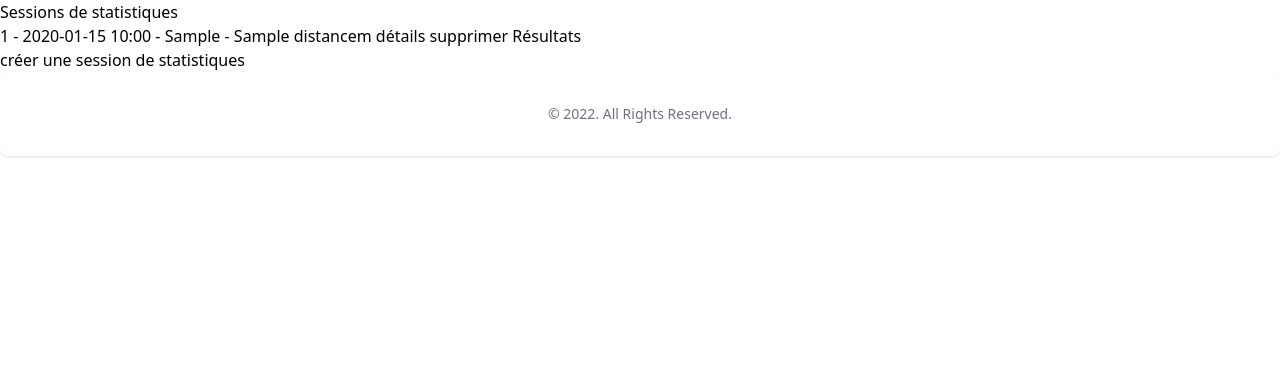
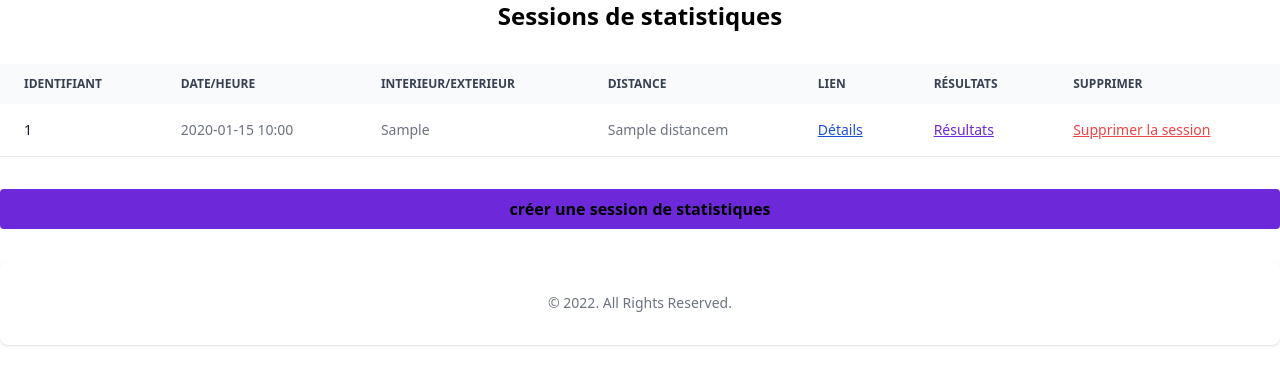
Before and after one commit to remace/OC-P13_Archery_Buddy, a Django app: template ArcheryBuddy/records/templates/records/list_stats_sessions.html in a window 1280 px wide. Shown: the part 72-457 px from the top of the page. Run offline with Django 4.2, Linux system fonts and the light colour scheme; the template is opened without the code that fills it: most values are stand-ins (such as "Sample title", 1, 10 or a date in 2020); some libraries are stand-ins or nearby versions.

Commit message:
💄 list stats session template
refers issue #32

```diff
--- a/ArcheryBuddy/equipment/templates/equipment/create_bows.html
+++ b/ArcheryBuddy/equipment/templates/equipment/create_bows.html
@@ -133,7 +133,7 @@
                             </select>
                         </div>
                         <div class="fieldWrapper">
-                            <label for="strands">Puissance :</label>
+                            <label for="strands">Nombre de brins :</label>
                             <input type="number"
                                    name="strands"
                                    id="id_strands"
--- a/ArcheryBuddy/records/forms.py
+++ b/ArcheryBuddy/records/forms.py
@@ -8,11 +8,11 @@ class PracticeRecordSessionForm(forms.Form):
     CONDITIONS_CHOICE = [("INT", "Intérieur"), ("EXT", "Extérieur")]
     conditions = forms.ChoiceField(label="conditions", choices=CONDITIONS_CHOICE)
     distance = forms.IntegerField(label="distance")
-    comment = forms.CharField(label="comment")
+    comment = forms.CharField(label="commentaire")
 
-    number_of_volleys = forms.IntegerField(label="number_of_volleys")
+    number_of_volleys = forms.IntegerField(label="nombre de volées")
     max_arrows_in_volley = forms.IntegerField(
-        label="max_arrows_in_volley",
+        label="nombre de flèches maximum par volée",
     )
 
 
--- a/ArcheryBuddy/records/templates/records/list_practice_sessions.html
+++ b/ArcheryBuddy/records/templates/records/list_practice_sessions.html
@@ -1,5 +1,6 @@
 {% extends "core/base.html" %}
 {% block content %}
+    <h2 class="mb-8 text-2xl text-center font-bold">sessions d'entrainement</h2>
     <div class="relative overflow-x-auto">
         <table class="w-full text-sm text-left text-gray-500 dark:text-gray-400">
             <thead class="text-xs text-gray-700 uppercase bg-gray-50 dark:bg-gray-700 dark:text-gray-400">
--- a/ArcheryBuddy/records/templates/records/list_stats_sessions.html
+++ b/ArcheryBuddy/records/templates/records/list_stats_sessions.html
@@ -1,18 +1,47 @@
 {% extends "core/base.html" %}
 {% block content %}
-    <h2>Sessions de statistiques</h2>
-    <ul>
-        {% for stats_session in stats_sessions %}
-            <li class="h-full">
-                {{ stats_session.id }} -
-                {{ stats_session.session_datetime | date:'Y-m-d H:i' }} -
-                {{ stats_session.get_conditions_display }} -
-                {{ stats_session.distance }}m
-                <a href={% url 'stats_session_detail' stats_session.id %}>détails</a>
-                <a href={% url 'stats_session_delete' stats_session.id %}>supprimer</a>
-                <a href={% url 'stats_result' stats_session.id %}>Résultats</a>
-            </li>
-        {% endfor %}
-    </ul>
-    <a href="{% url 'stats_session_create' %}">créer une session de statistiques</a>
+    <h2 class="mb-8 text-2xl text-center font-bold">Sessions de statistiques</h2>
+    {% comment %}  {% endcomment %}
+    <div class="relative overflow-x-auto">
+        <table class="w-full text-sm text-left text-gray-500 dark:text-gray-400">
+            <thead class="text-xs text-gray-700 uppercase bg-gray-50 dark:bg-gray-700 dark:text-gray-400">
+                <tr>
+                    <th scope="col" class="px-6 py-3">Identifiant</th>
+                    <th scope="col" class="px-6 py-3">Date/Heure</th>
+                    <th scope="col" class="px-6 py-3">Interieur/Exterieur</th>
+                    <th scope="col" class="px-6 py-3">Distance</th>
+                    <th scope="col" class="px-6 py-3">Lien</th>
+                    <th scope="col" class="px-6 py-3">Résultats</th>
+                    <th scope="col" class="px-6 py-3">Supprimer</th>
+                </tr>
+            </thead>
+            <tbody>
+                {% for session in stats_sessions %}
+                    <tr class="bg-white border-b dark:bg-gray-800 dark:border-gray-700">
+                        <th scope="row"
+                            class="px-6 py-4 font-medium text-gray-900 whitespace-nowrap dark:text-white">
+                            {{ session.id }}
+                        </th>
+                        <td class="px-6 py-4">{{ session.session_datetime | date:'Y-m-d H:i' }}</td>
+                        <td class="px-6 py-4">{{ session.get_conditions_display }}</td>
+                        <td class="px-6 py-4">{{ session.distance }}m</td>
+                        <td class="px-6 py-4">
+                            <a class="underline text-blue-700"
+                               href="{% url 'stats_session_detail' session.id %}">Détails</a>
+                        </td>
+                        <td class="px-6 py-4">
+                            <a class="underline text-violet-700"
+                               href="{% url 'stats_result' session.id %}">Résultats</a>
+                        </td>
+                        <td class="px-6 py-4">
+                            <a class="underline text-red-500"
+                               href="{% url 'stats_session_delete' session.id %}">Supprimer la session</a>
+                        </td>
+                    </tr>
+                {% endfor %}
+            </tbody>
+        </table>
+    </div>
+    <a class="my-8 text-center block cursor-pointer bg-violet-700 hover:bg-violet-900 font-bold py-2 px-4 rounded w-full"
+       href="{% url 'stats_session_create' %}">créer une session de statistiques</a>
 {% endblock content %}
```
